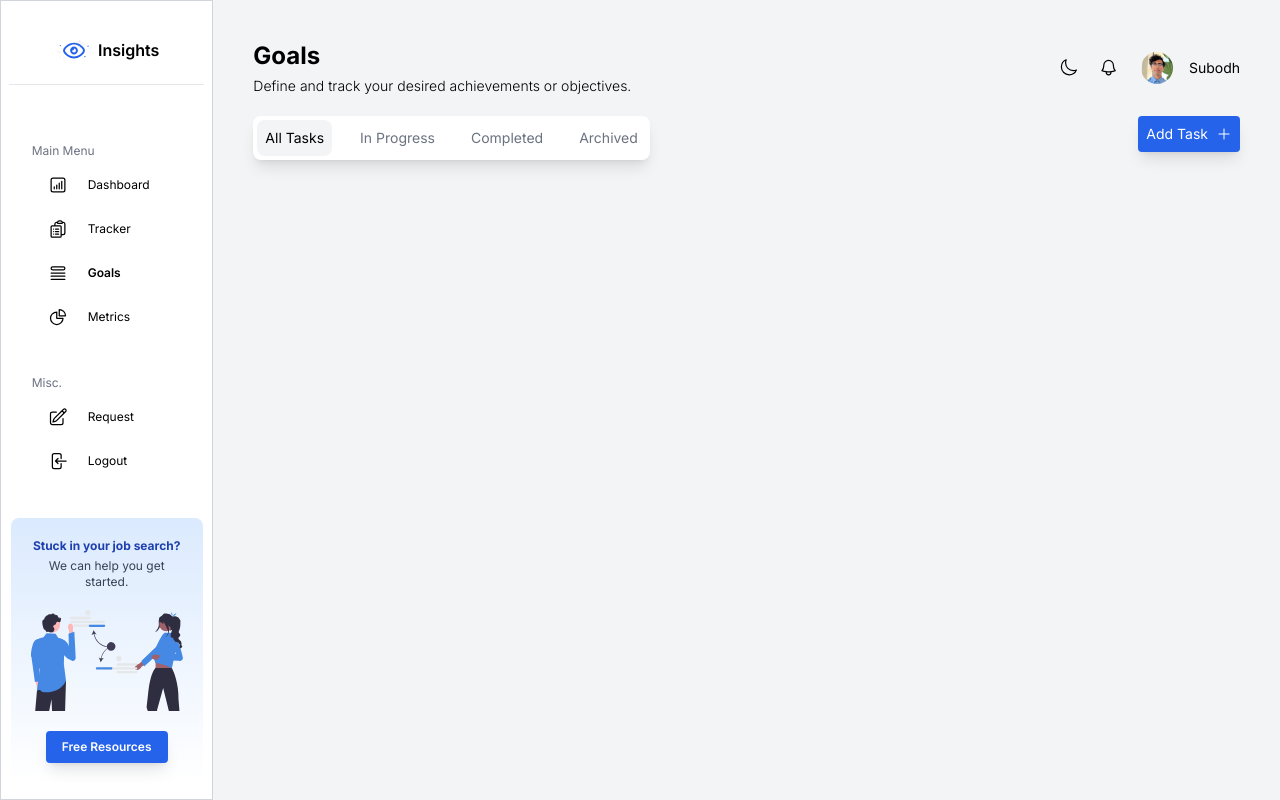
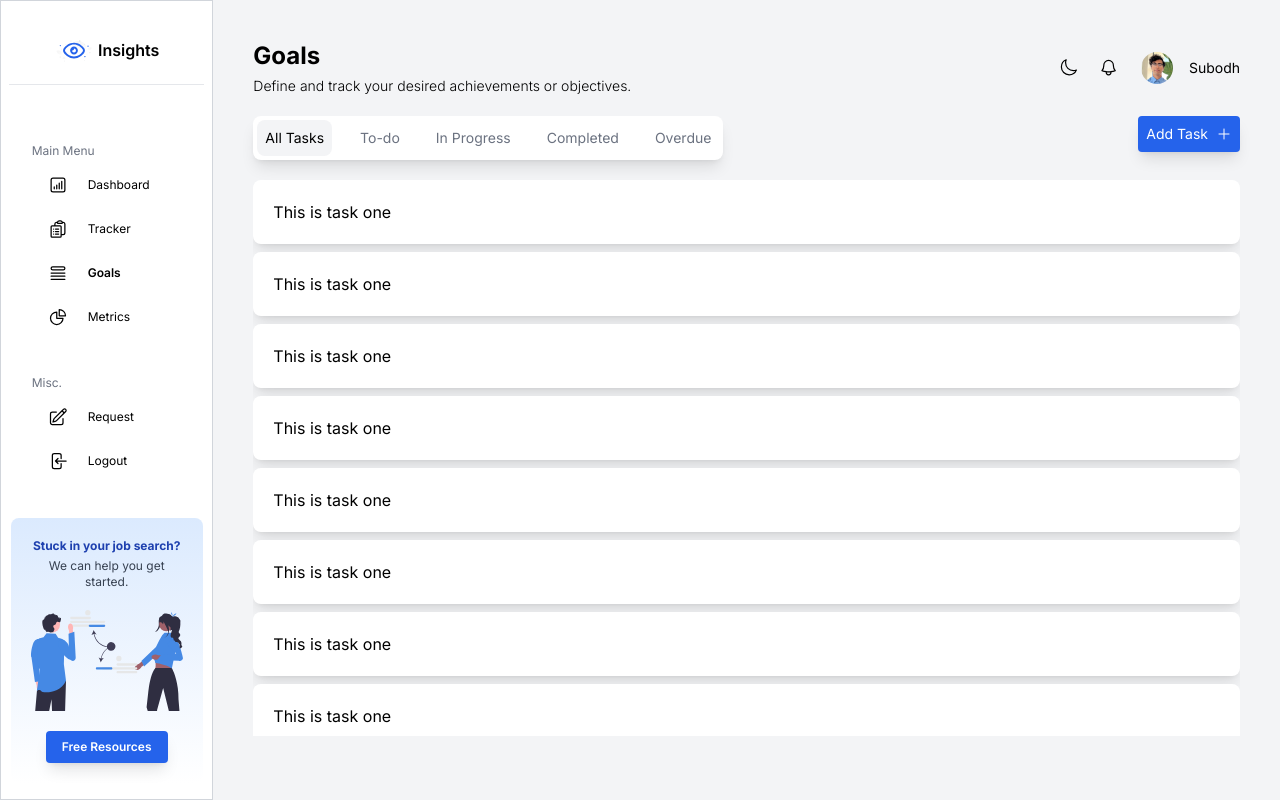
Before and after one commit to skhanal5/Insights, a Next.js app in the folder crud-app/app-tracker/: page /goals in a window 1280 px wide. Built offline with nearby package versions, Linux system fonts and the light colour scheme.

Commit message:
Made sample task page

```diff
--- a/crud-app/app-tracker/app/dashboard/components/RecentTasks.js
+++ b/crud-app/app-tracker/app/dashboard/components/RecentTasks.js
@@ -1,15 +1,22 @@
 import TaskRow from "./TaskRow";
 export default function RecentTasks() {
+
+  const taskData = [
+    {description: "Call back John Doe from Lockheed Martin", state: "In Progress"},
+    {description: "Get a referral before applying to PayPal", state: "In Progress"},
+    {description: "Make a cover letter for Amazon application", state: "In Progress"},
+    {description: "Message Mike Jackson about a mock interview", state: "In Progress"}
+  ]
+
   return (
     <div className="flex-1 flex">
       <div className="flex flex-row w-fit h-full gap-10">
         <div className="bg-white shadow-lg rounded-lg w-fit p-5">
           <h3 className="font-semibold text-sm"> Recent Tasks </h3>
           <div className="divide-y mt-5">
-            <TaskRow></TaskRow>
-            <TaskRow></TaskRow>
-            <TaskRow></TaskRow>
-            <TaskRow></TaskRow>
+            { taskData.map((task, taskIndex) => (
+              <TaskRow key={taskIndex} task={task.description} state={task.state}></TaskRow>
+            ))}
           </div>
         </div>
       </div>
--- a/crud-app/app-tracker/app/dashboard/components/TaskRow.js
+++ b/crud-app/app-tracker/app/dashboard/components/TaskRow.js
@@ -1,6 +1,6 @@
 import { Squares2X2Icon } from "@heroicons/react/24/outline";
 import Dot from "./Dot";
-export default function TaskRow(){
+export default function TaskRow({task, state}){
     return (
         <div className="flex flex-row p-1">
             <div className="flex flex-row gap-10 items-center">
@@ -8,11 +8,11 @@ export default function TaskRow(){
                 <Squares2X2Icon className="text-gray-700 h-4 w-6">
                 </Squares2X2Icon>
               </div>
-              <p className="w-72 text-sm">This is task number one for this week.</p>
+              <p className="w-72 text-sm">{task}</p>
             </div>
             <div className="flex flex-row flex-nowrap w-full text-sm px-2 gap-5 bg-gray-100 rounded-lg items-center">
                 <Dot color="bg-green-600"></Dot>
-                <p className="whitespace-nowrap">In Progress</p>
+                <p className="whitespace-nowrap">{state}</p>
             </div>
         </div>
 
--- a/crud-app/app-tracker/app/goals/components/TabView.js
+++ b/crud-app/app-tracker/app/goals/components/TabView.js
@@ -8,9 +8,10 @@ export default function TabView() {
 
     const tabs = [
         { id: 1, title: 'All Tasks', content: 'This is the content of tab 1.' },
-        { id: 2, title: 'In Progress', content: 'This is the content of tab 2.' },
-        { id: 3, title: 'Completed', content: 'This is the content of tab 3.' },
-        { id: 4, title: 'Archived', content: 'This is the content of tab 3.' },
+        { id: 2, title: 'To-do', content: 'This is the content of tab 2.' },
+        { id: 3, title: 'In Progress', content: 'This is the content of tab 2.' },
+        { id: 4, title: 'Completed', content: 'This is the content of tab 3.' },
+        { id: 5, title: 'Overdue', content: 'This is the content of tab 3.' },
     ]
 
     const [activeTab, setActiveTab] = useState(tabs[0]);
--- /dev/null
+++ b/crud-app/app-tracker/app/goals/components/TaskCell.js
@@ -0,0 +1,12 @@
+export default function TaskCell({description, status}) {
+    return (
+        <div className="flex flex-col p-5 bg-white rounded-lg shadow-lg">
+            <div>
+                {description}
+            </div>
+            <div>
+                {status}
+            </div>
+        </div>
+    )
+}
--- /dev/null
+++ b/crud-app/app-tracker/app/goals/components/TaskContainer.js
@@ -0,0 +1,25 @@
+'use client'
+
+import { useState } from "react"
+import TaskCell from "./TaskCell"
+
+export default function TaskContainer() {
+    const taskData = [
+        {description: "This is task one", state: "To-do"},
+        {description: "This is task one", state: "In Progress"},
+        {description: "This is task one", state: "Complete"},
+        {description: "This is task one", state: "Overdue"},
+        {description: "This is task one", state: "To-do"},
+        {description: "This is task one", state: "In Progress"},
+        {description: "This is task one", state: "Complete"},
+        {description: "This is task one", state: "Overdue"}
+    ]
+
+    return (
+        <div className="mt-5 flex flex-col gap-2 overflow-scroll">
+            {taskData.map((taskData, taskIndex) => (
+                <TaskCell key={taskIndex} description={taskData.description} state={taskData.state}></TaskCell>
+            ))}
+        </div>
+    )
+}
--- a/crud-app/app-tracker/app/goals/page.js
+++ b/crud-app/app-tracker/app/goals/page.js
@@ -1,9 +1,11 @@
+import TaskContainer from "./components/TaskContainer";
 import TaskHeader from "./components/TaskHeader";
 
 export default function Goals() {
   return (
     <div className="flex flex-col h-[calc(80vh)]">
         <TaskHeader></TaskHeader>
+        <TaskContainer></TaskContainer>
     </div>
   );
 }
```
